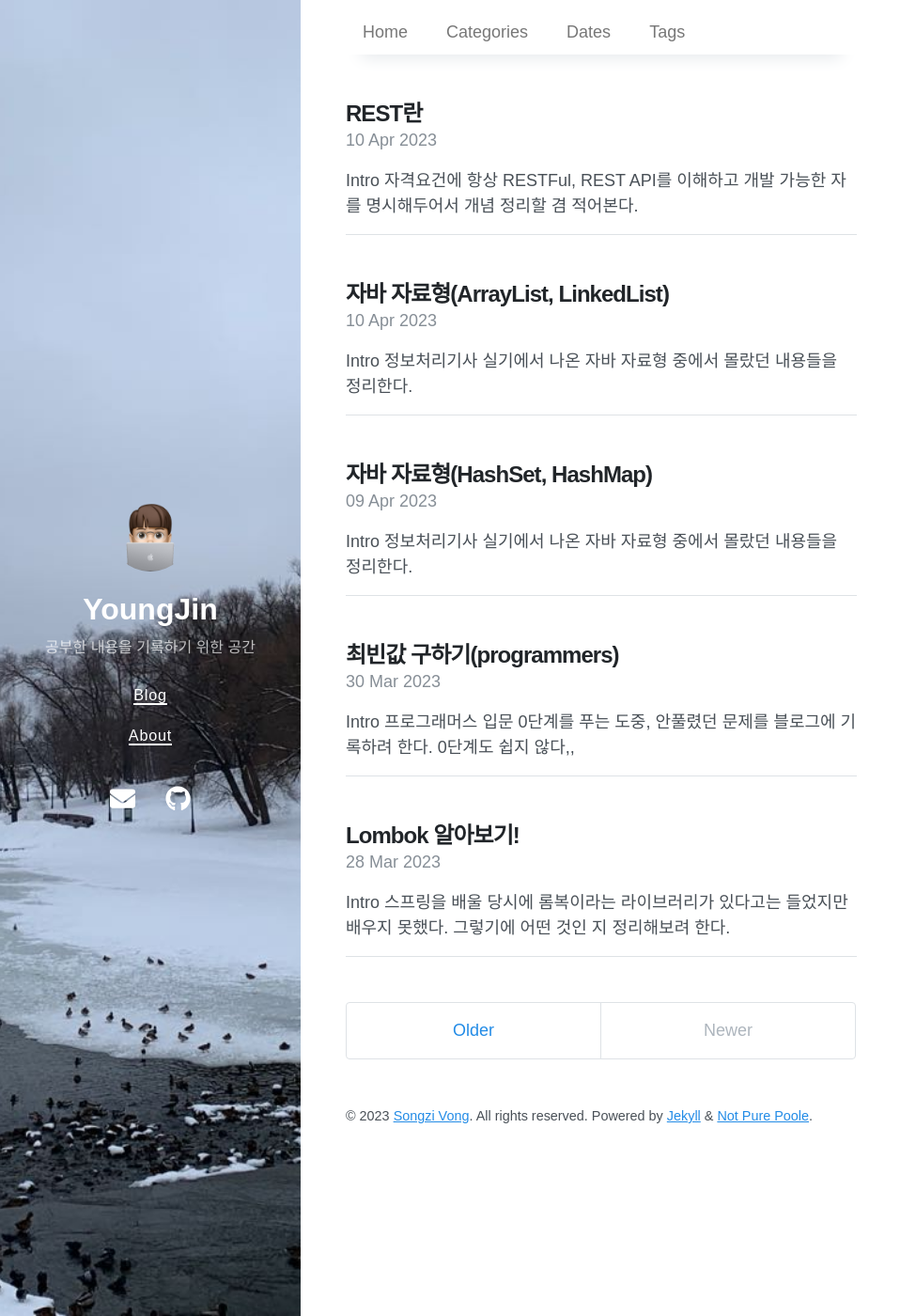
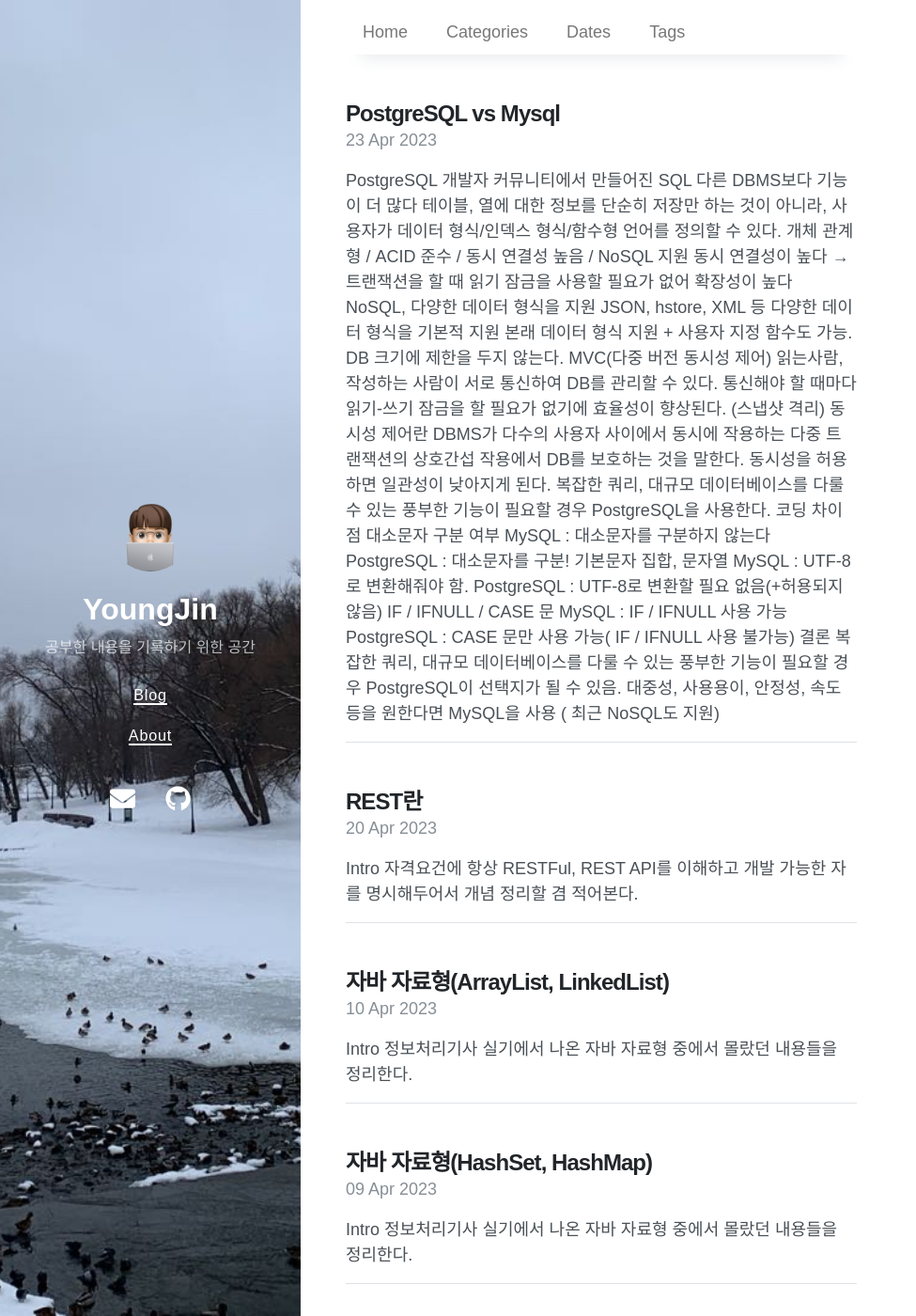
Before and after one commit to parkyoungjiin/parkyoungjiin.github.io, a Jekyll site: the page built from index.html, in a window 1280 px wide and 1400 px high. Shown: the whole window at 94% size, without its empty margins (0-975 px from the left). Built offline with Jekyll 4.4.1, drawn with Linux system fonts in a browser that asks for light colours; nearby versions of some CDN libraries; the list of posts is cut into pages by our own code.

Commit message:
2023-04-23 sql 비교글 게시

```diff
--- /dev/null
+++ b/_posts/2023-04-23-PostgreSQL vs Mysql.md
@@ -0,0 +1,40 @@
+---
+layout: post
+title: PostgreSQL vs Mysql
+tags: [CS, PostgreSQL, Mysql]
+date: 2023-04-23 11:49
+toc:  true
+toc_label: "SQL"
+---
+
+1. PostgreSQL
+    1. 개발자 커뮤니티에서 만들어진 SQL
+    2. 다른 DBMS보다 기능이 더 많다
+    3. 테이블, 열에 대한 정보를 단순히 저장만 하는 것이 아니라, 사용자가 데이터 형식/인덱스 형식/함수형 언어를 정의할 수 있다.
+    4. 개체 관계형 / ACID 준수 / 동시 연결성 높음 / NoSQL 지원
+    5. 동시 연결성이 높다 → 트랜잭션을 할 때 읽기 잠금을 사용할 필요가 없어 확장성이 높다
+    6. NoSQL, 다양한 데이터 형식을 지원
+        1. JSON, hstore, XML 등 다양한 데이터 형식을 기본적 지원
+        2. 본래 데이터 형식 지원 + 사용자 지정 함수도 가능.
+    7. DB 크기에 제한을 두지 않는다.
+    8. MVC(다중 버전 동시성 제어)
+        1. 읽는사람, 작성하는 사람이 서로 통신하여 DB를 관리할 수 있다.
+        2. 통신해야 할 때마다 읽기-쓰기 잠금을 할 필요가 없기에 효율성이 향상된다. (스냅샷 격리)
+        3. 동시성 제어란
+            1. DBMS가 다수의 사용자 사이에서 동시에 작용하는 다중 트랜잭션의 상호간섭 작용에서 DB를 보호하는 것을 말한다.
+            2. 동시성을 허용하면 일관성이 낮아지게 된다.
+    9. 복잡한 쿼리, 대규모 데이터베이스를 다룰 수 있는 풍부한 기능이 필요할 경우 PostgreSQL을 사용한다.
+
+2. 코딩 차이점
+    1. 대소문자 구분 여부
+        1. MySQL : 대소문자를 구분하지 않는다
+        2. PostgreSQL : 대소문자를 구분!
+    2. 기본문자 집합, 문자열
+        1. MySQL : UTF-8로 변환해줘야 함.
+        2. PostgreSQL : UTF-8로 변환할 필요 없음(+허용되지 않음)
+    3. IF / IFNULL / CASE 문
+        1. MySQL : IF / IFNULL 사용 가능
+        2.  PostgreSQL : CASE 문만 사용 가능( IF / IFNULL 사용 불가능)
+3. 결론
+    1. 복잡한 쿼리, 대규모 데이터베이스를 다룰 수 있는 풍부한 기능이 필요할 경우 PostgreSQL이 선택지가 될 수 있음.
+    2. 대중성, 사용용이, 안정성, 속도 등을 원한다면 MySQL을 사용 ( 최근 NoSQL도 지원)
```
Also changed, not shown: _posts/2023-04-20-REST란.md (+1 -1 lines).
